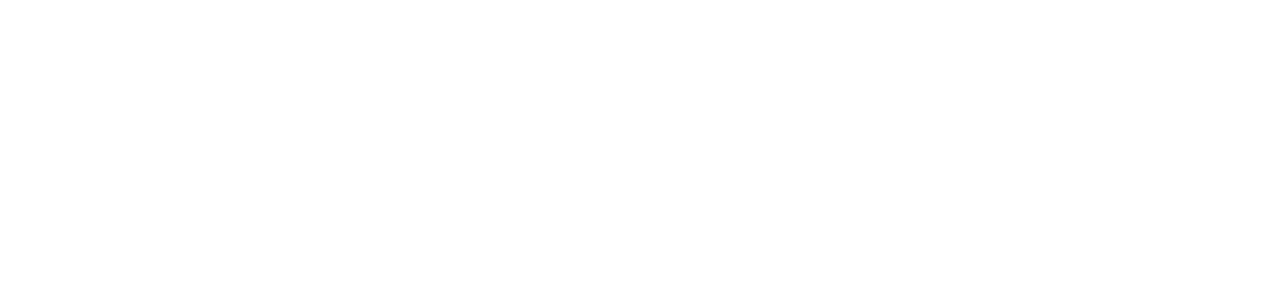
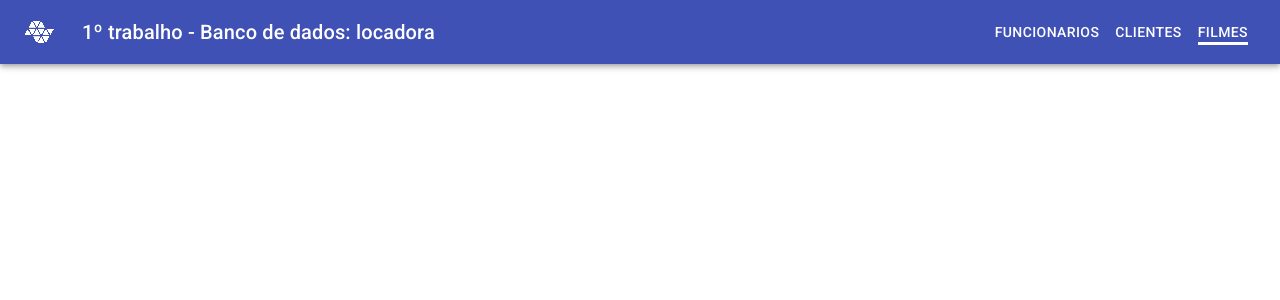
Before and after one commit to maykonmichel/4620AT1-WEB, a React (Create React App) app: page /movies in a window 1280 px wide. Shown: the top 300 px of the page. Built offline with nearby package versions, Linux system fonts and the light colour scheme.

Commit message:
Added header component

```diff
--- a/src/App.js
+++ b/src/App.js
@@ -1,10 +1,12 @@
 import React from 'react';
 import { BrowserRouter, Route, Switch } from 'react-router-dom';
 
+import Header from './components/Header';
 import Home from './pages';
 
 export default () => (
   <BrowserRouter>
+    <Header />
     <Switch>
       <Route path="/" exact>
         <Home />
--- /dev/null
+++ b/src/components/Header/index.js
@@ -0,0 +1,43 @@
+import React, { memo, useCallback } from 'react';
+import { AppBar, IconButton, Toolbar, Typography } from '@material-ui/core';
+import { useHistory } from 'react-router-dom';
+
+import HeaderItem from '../HeaderItem';
+
+import useStyles from './useStyles';
+
+import logo from '../../assets/images/logo.png';
+
+const Header = memo(() => {
+  const classes = useStyles();
+
+  const history = useHistory();
+
+  const navigateToHome = useCallback(() => history.push('/'), [history]);
+
+  return (
+    <div className={classes.root}>
+      <AppBar position="static">
+        <Toolbar>
+          <IconButton
+            edge="start"
+            className={classes.menuButton}
+            color="inherit"
+            aria-label="menu"
+            onClick={navigateToHome}
+          >
+            <img src={logo} alt="" />
+          </IconButton>
+          <Typography variant="h6" className={classes.title}>
+            1º trabalho - Banco de dados: locadora
+          </Typography>
+          <HeaderItem path="/employees" title="Funcionarios" />
+          <HeaderItem path="/customers" title="Clientes" />
+          <HeaderItem path="/movies" title="Filmes" />
+        </Toolbar>
+      </AppBar>
+    </div>
+  );
+});
+
+export default Header;
--- /dev/null
+++ b/src/components/Header/useStyles.js
@@ -0,0 +1,13 @@
+import { makeStyles } from '@material-ui/core';
+
+export default makeStyles((theme) => ({
+  root: {
+    flexGrow: 1,
+  },
+  menuButton: {
+    marginRight: theme.spacing(2),
+  },
+  title: {
+    flexGrow: 1,
+  },
+}));
```
